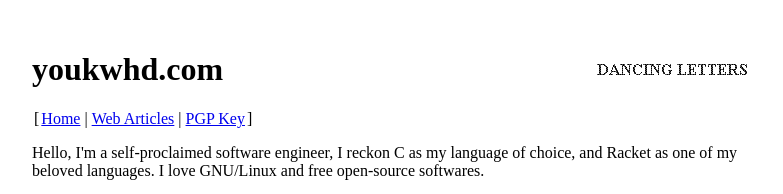
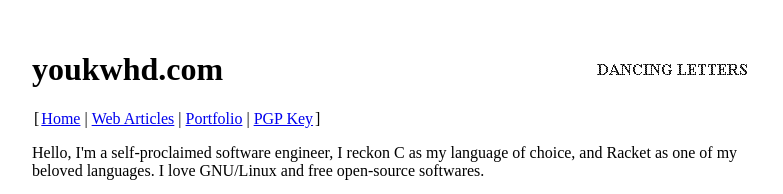
Before and after one commit to youkwhd/youkwhd.com, a Next.js app: page / in a window 1280 px wide. Shown: the top 194 px of the page, without its empty margins (248-1031 px from the left). Built offline with nearby package versions, Linux system fonts and the light colour scheme.

Commit message:
chore: add portfolio

```diff
--- a/src/components/NavigationBar/index.tsx
+++ b/src/components/NavigationBar/index.tsx
@@ -11,6 +11,9 @@ export default (): JSX.Element => {
                 <Link href="/posts">Web Articles</Link> |
             </li>
             <li>
+                <Link href="https://youkwhd.my.id">Portfolio</Link> |
+            </li>
+            <li>
                 <Link href="/pgp-public-key">PGP Key</Link>
                 <span className="navigation-bar--closer">{']'}</span>
             </li>
```
